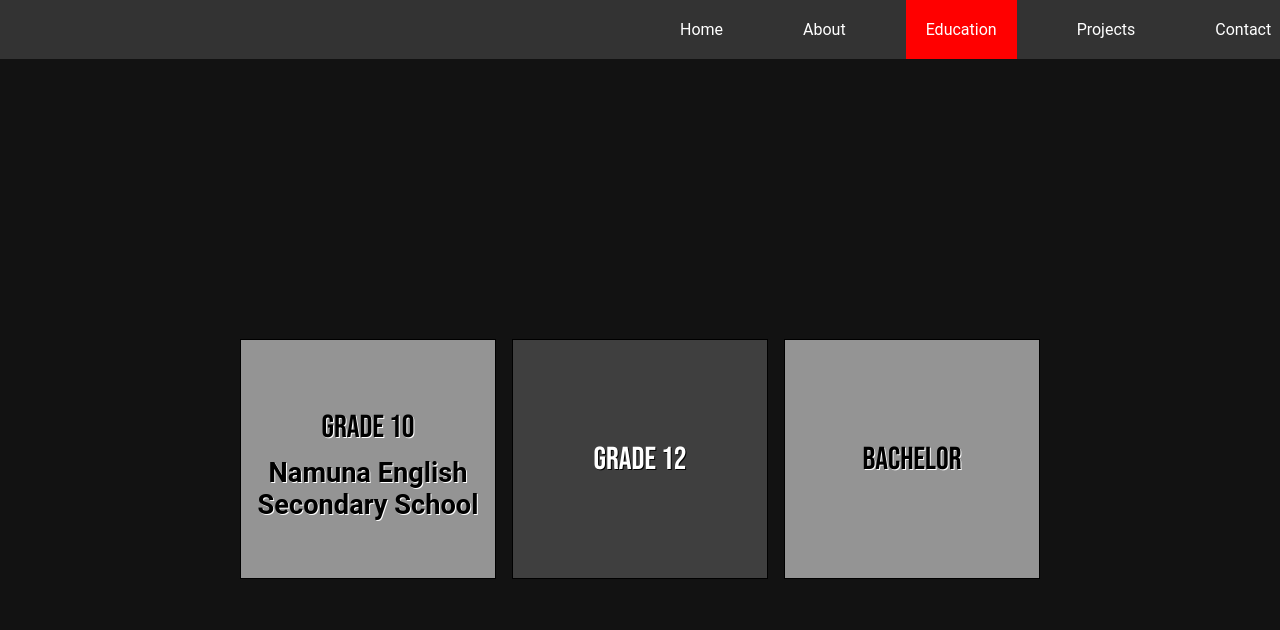
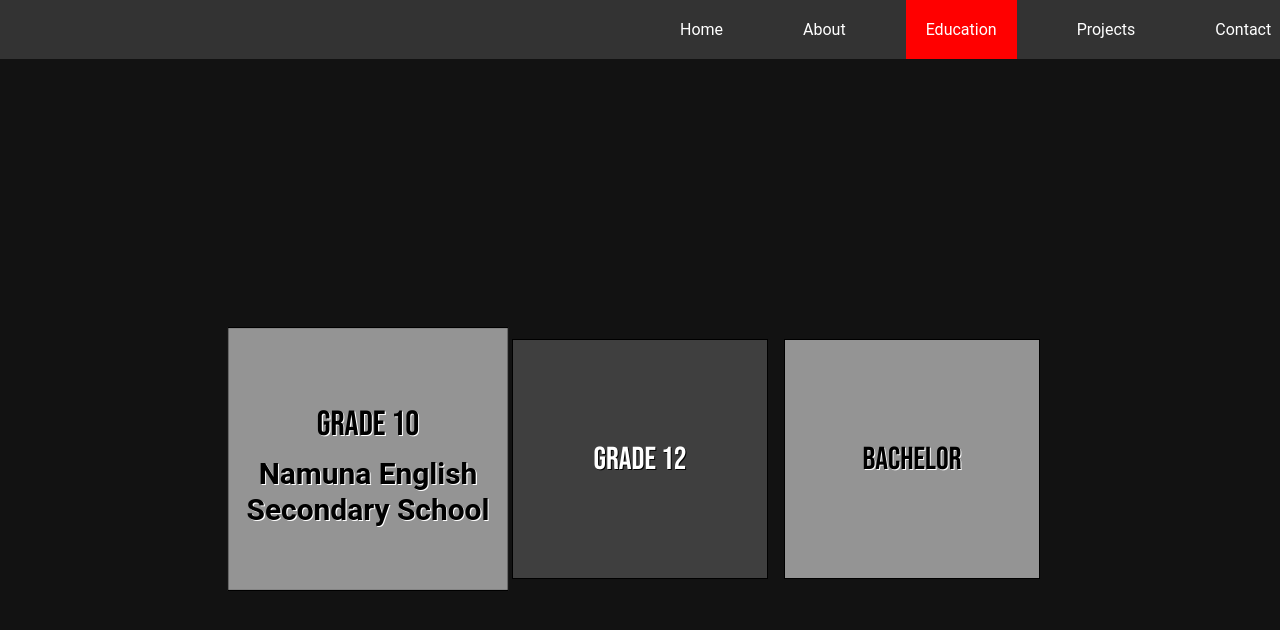
Before and after one commit to sanjograiofficial/portfolio-with-react, a React (Vite) app: page /education in a window 1280 px wide. In both pictures the pointer is over the element "Grade 10". Shown: the top 630 px of the page. Built offline with nearby package versions, Linux system fonts and the light colour scheme.

Commit message:
Added an effect

```diff
--- a/src/App.css
+++ b/src/App.css
@@ -226,9 +226,10 @@ h3 {
   justify-content: center;
   align-items: center;
   z-index: 1;
+  transition: transform ease 0.5s;
 }
 .card:hover {
-  transform: scale(1.1px);
+  transform: scale(1.1);
 }
 .hover {
   display: block;
```
